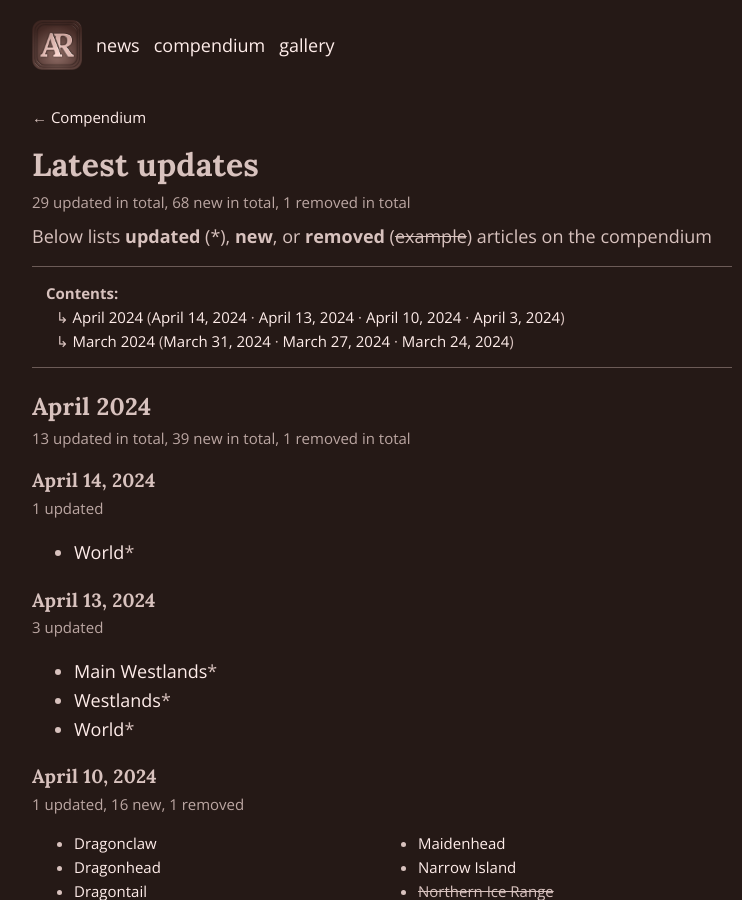
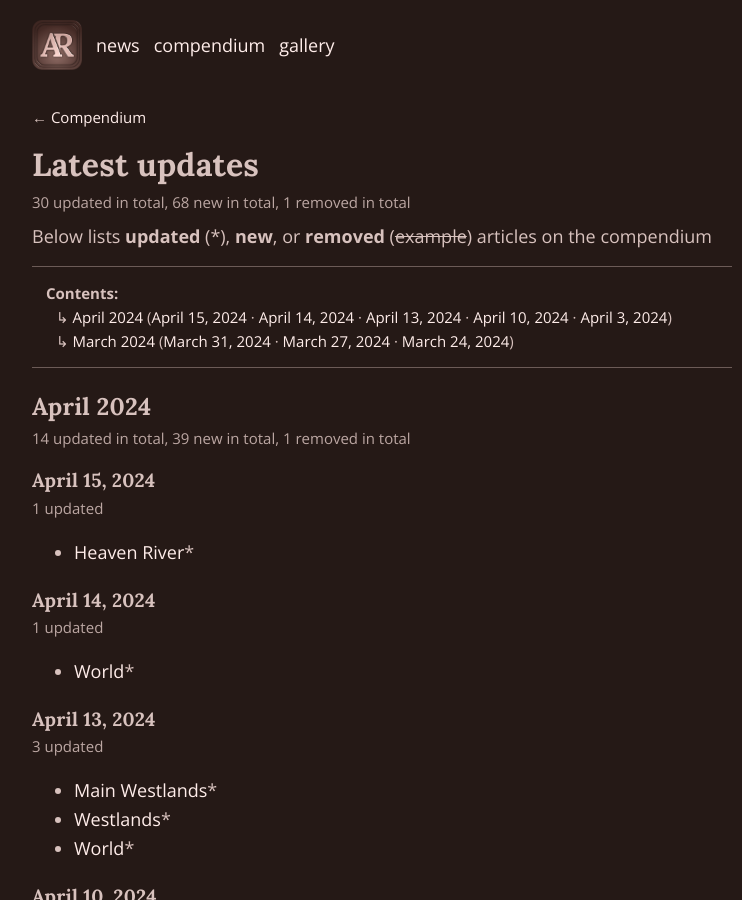
Before and after one commit to schizoidnightmares/absurdrealms.com, a Jekyll site: the page built from compendium/latest.md, in a window 1280 px wide and 900 px high. Shown: the whole window, without its empty margins (258-1000 px from the left). Built offline with Jekyll 4.4.1, drawn with Linux system fonts in a browser that asks for light colours; some of the changed text lies outside the part shown.

```diff
--- a/compendium/latest.md
+++ b/compendium/latest.md
@@ -1,18 +1,19 @@
 ---
 title: Latest updates - Compendium
 description: New and updated articles in the compendium
-last_modified_at: April 14, 2024
+last_modified_at: April 15, 2024
 return: Compendium
 return-url: /compendium/
 ---
 
 # Latest updates
-29 updated in total, 68 new in total, 1 removed in total
+30 updated in total, 68 new in total, 1 removed in total
 {: .cap}
 
 Below lists **updated** (*), **new**, or **removed** (<s>example</s>) articles on the compendium
 
 - [April 2024](#april-2024)
+  - [April 15, 2024](#april-15-2024)
   - [April 14, 2024](#april-14-2024)
   - [April 13, 2024](#april-13-2024)
   - [April 10, 2024](#april-10-2024)
@@ -24,8 +25,15 @@
  {: .toc}
 
 ## April 2024
-13 updated in total, 39 new in total, 1 removed in total
+14 updated in total, 39 new in total, 1 removed in total
 {: .cap}
+
+### April 15, 2024
+1 updated
+{: .cap}
+
+- [Heaven River](/compendium/locations/heaven-river/)*
+{: .plainlinks}
 
 ### April 14, 2024
 1 updated
```
Also changed, not shown: compendium/locations/geography/rivers/heaven-river.md (+10 -2 lines).
